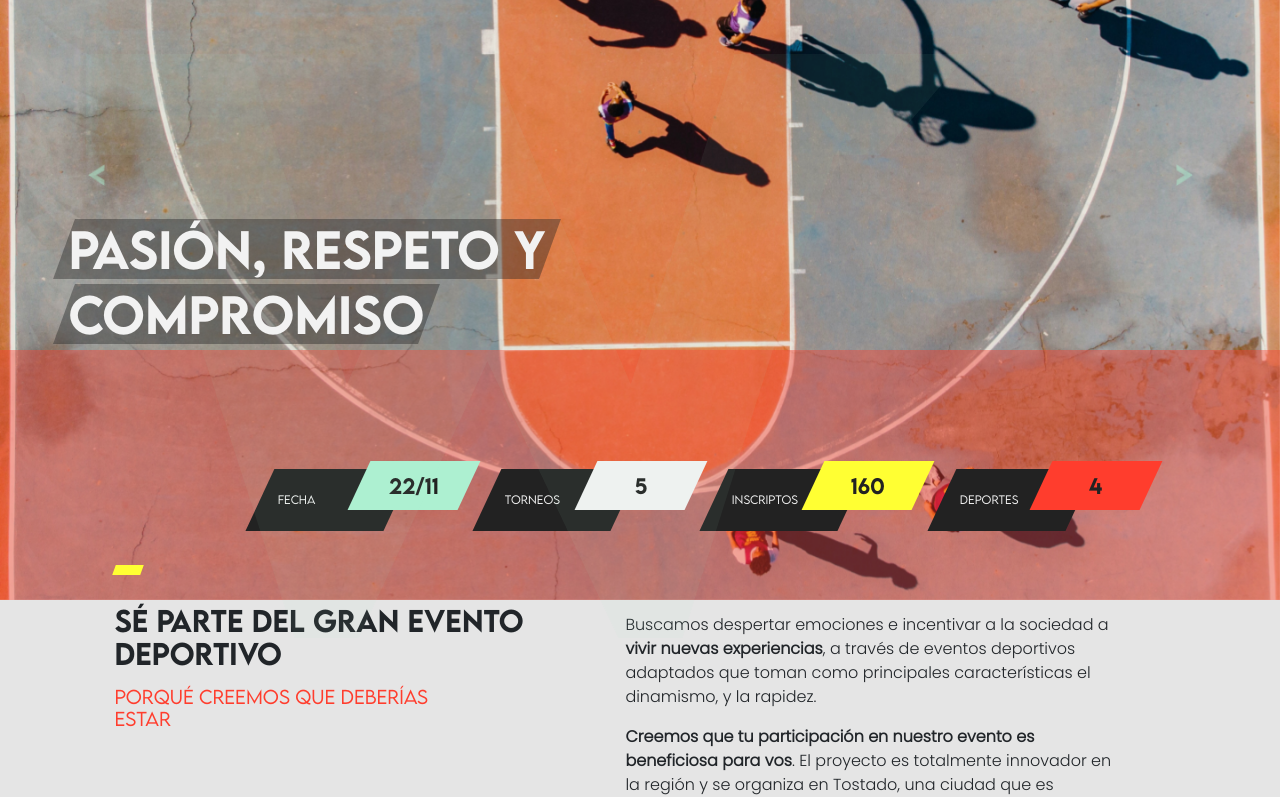
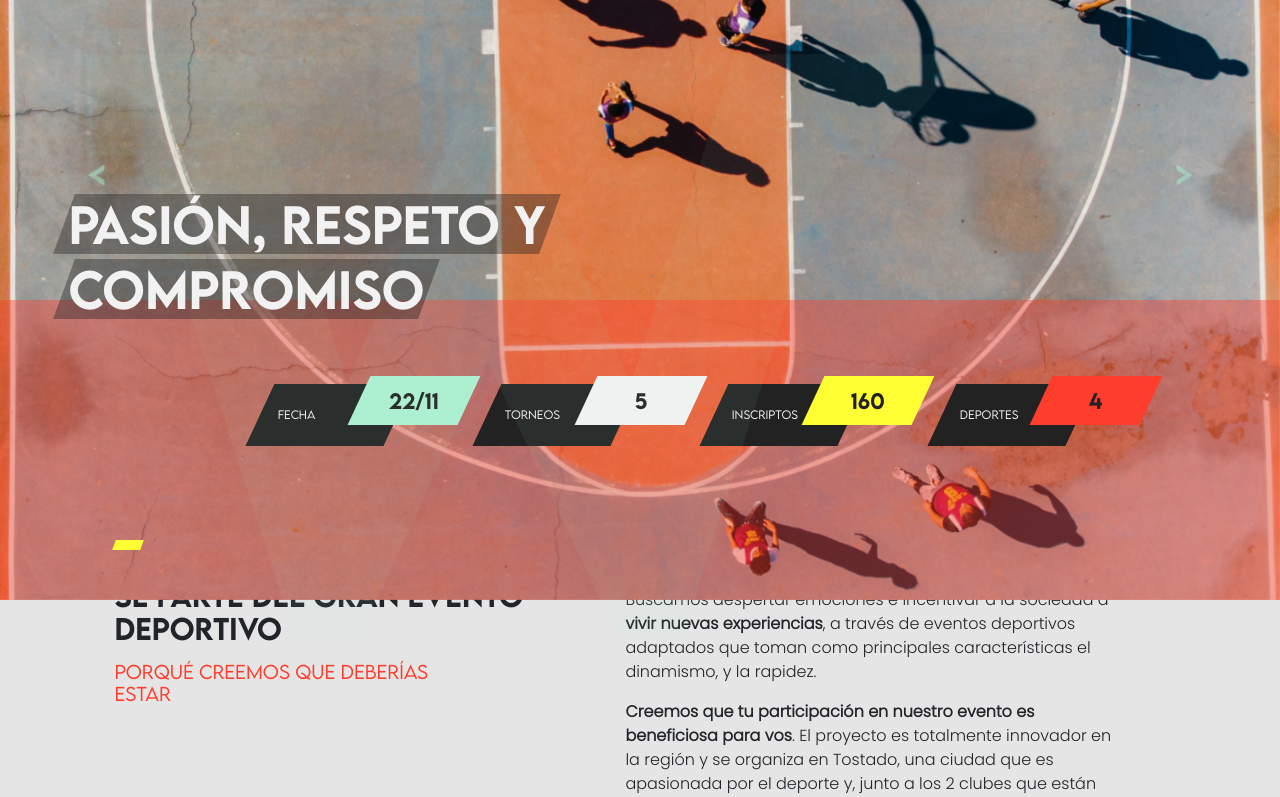
Before and after one commit to matiasjgelpi/Wena_Sports, a React (Create React App) app: page / in a window 1280 px wide. Shown: the part 375-1172 px from the top of the page. Built offline with nearby package versions, Linux system fonts and the light colour scheme.

Commit message:
cambios home

```diff
--- a/src/App.css
+++ b/src/App.css
@@ -601,7 +601,7 @@
   margin-left: 18%;
   margin-right: 11%;
   margin-top: 100px;
-  bottom: 225px;
+  bottom: 310px;
   display: flex;
   justify-content: space-between; }
 
@@ -630,7 +630,7 @@
 #container-subtitulo {
   position: relative;
   display: block;
-  margin-top: -500px;
+  margin-top: -525px;
   margin-left: 5%; }
   #container-subtitulo .subtitulo {
     transform: skew(-20deg);
@@ -681,9 +681,9 @@
   position: absolute;
   width: 100%;
   margin-bottom: 0px;
-  margin-top: -250px;
+  margin-top: -300px;
   padding: 0;
-  height: 250px;
+  height: 300px;
   background-color: #ff3d2d;
   opacity: 0.4; }
 
--- a/src/sass/_paralelogramosgroup.scss
+++ b/src/sass/_paralelogramosgroup.scss
@@ -3,7 +3,7 @@
   margin-left: 18%;
   margin-right: 11%;
   margin-top: 100px;
-  bottom: 225px;
+  bottom: 310px;
   display: flex;
   justify-content: space-between;
 }
--- a/src/sass/_rectangulorojocarousel.scss
+++ b/src/sass/_rectangulorojocarousel.scss
@@ -7,9 +7,9 @@
     position: absolute;
     width: 100%;
     margin-bottom: 0px;
-    margin-top: -250px;
+    margin-top: -300px;
     padding: 0;
-    height: 250px;
+    height: 300px;
     background-color: $colorPrincipalRojo;
     opacity: 0.4;
 }
--- a/src/sass/_subtitulocarousel.scss
+++ b/src/sass/_subtitulocarousel.scss
@@ -1,7 +1,7 @@
 #container-subtitulo {
     position: relative;
     display: block;
-    margin-top: -500px;
+    margin-top: -525px;
     margin-left: 5%;
 
     .subtitulo {
```
